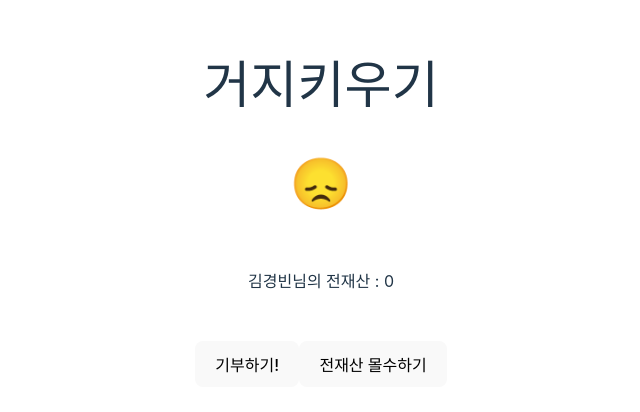
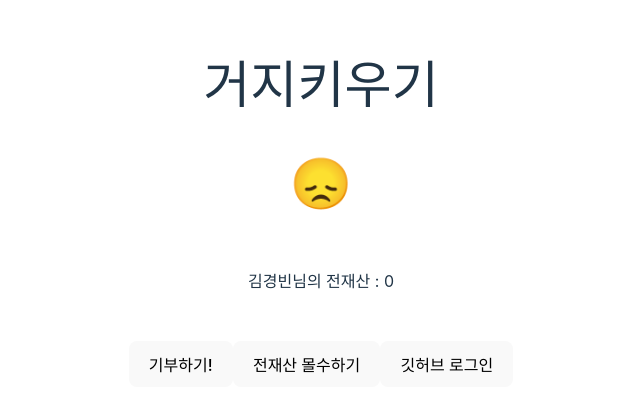
Before and after one commit to team-e2oy/ct-front, a React (Vite) app: page / in a window 1280 px wide. Shown: the part 196-608 px from the top of the page, without its empty margins (319-959 px from the left). Built offline with nearby package versions, Linux system fonts and the light colour scheme.

Commit message:
Oauth2 Login Sample

```diff
--- a/src/sample/components/BeggarLife.tsx
+++ b/src/sample/components/BeggarLife.tsx
@@ -1,5 +1,6 @@
 import {beggarLifeStore} from "../store/BeggarStore.ts";
 import BeggarEmotion from "./BeggarEmotion.tsx"
+import {useEffect} from "react";
 
 const BeggarLife = () => {
 
@@ -17,6 +18,23 @@ const BeggarLife = () => {
     return <button onClick={beggarLifeStore(state => state.clear)}>전재산 몰수하기</button>
   }
 
+  const GithubLogin = () => {
+    // window.location.href = "https://github.com/login/oauth/authorize?client_id=Ov23liHhRhGErz7N8E4u&redirect_uri=http://localhost:8080/login/oauth2/code/github&scope=user";
+    window.location.href = "http://localhost:8080/oauth2/authorization/github";
+  }
+
+
+  const GithubLoginBtn = () => {
+    return <button onClick={GithubLogin}>깃허브 로그인</button>
+  }
+
+  useEffect(() => {
+      const token = new URLSearchParams(window.location.search).get("token");
+      if (token) {
+          alert('Token : ' + token);
+      }
+  }, []);
+
   return (
     <>
       <h1>거지키우기</h1>
@@ -27,6 +45,7 @@ const BeggarLife = () => {
       <div>
         <BtnGiveMoney />
         <BtnMolsu />
+        <GithubLoginBtn />
       </div>
     </>
   )
```
